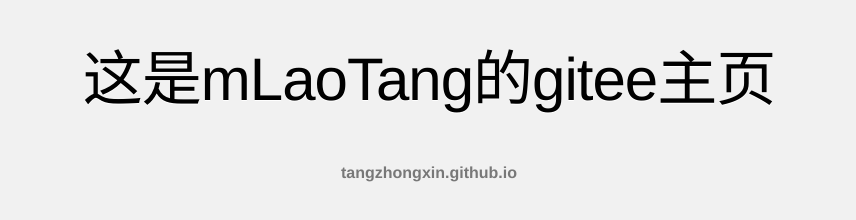
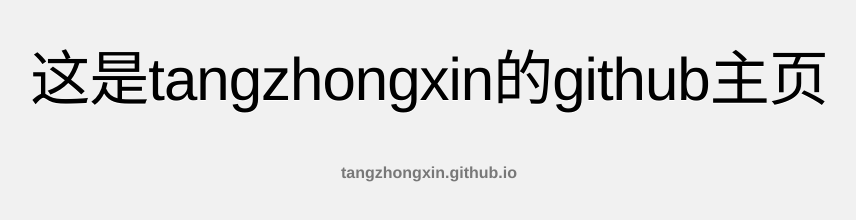
Before and after one commit to TangZhongxin/tangzhongxin, a plain HTML site: page index.html in a window 1280 px wide. Shown: the whole page, without its empty margins (211-1067 px from the left). Drawn offline with Linux system fonts and the light colour scheme.

Commit message:
Update index.html

```diff
--- a/index.html
+++ b/index.html
@@ -50,7 +50,7 @@
 </head>
 <body>
 	<div class="container">
-		<h1>这是mLaoTang的gitee主页</h1>
+		<h1>这是tangzhongxin的github主页</h1>
 		<p><strong>tangzhongxin.github.io</strong></p>
 	</div>
 </body>
```
